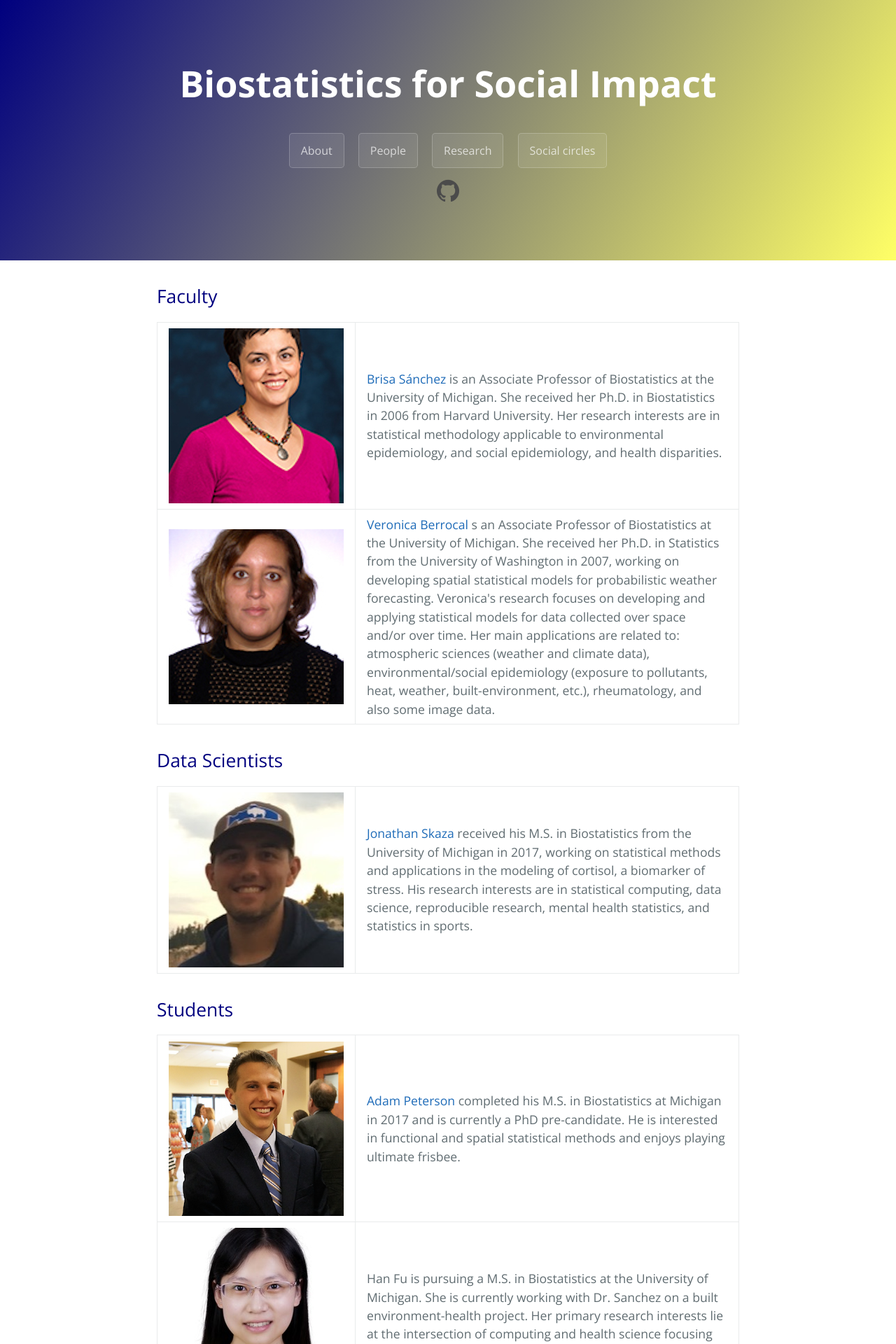
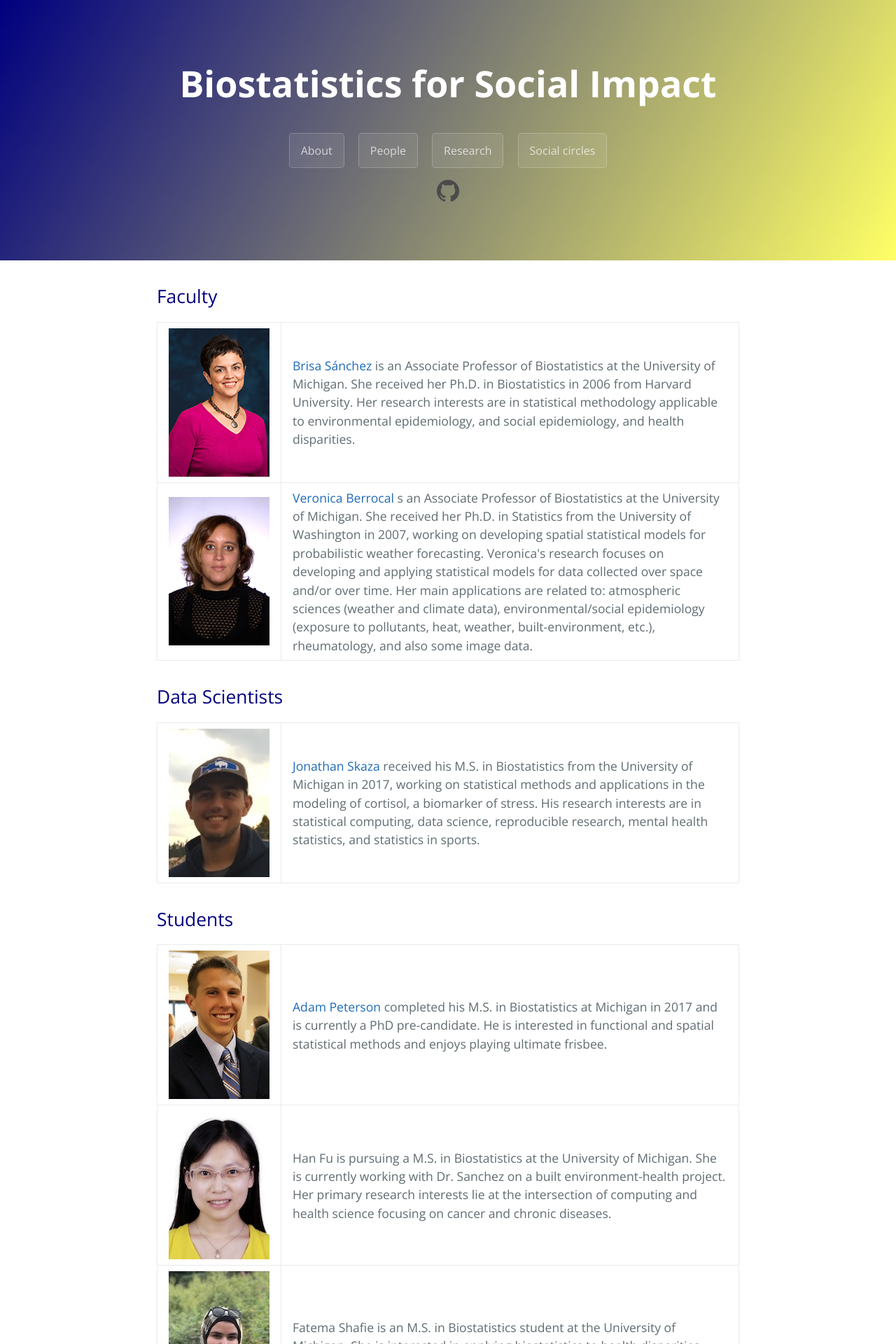
Before and after one commit to Biostatistics4SocialImpact/Biostatistics4SocialImpact.github.io, a Jekyll site: the page built from people.md, in a window 1280 px wide. Shown: the top 1920 px of the page at 70% size. Built offline with Jekyll 4.4.1, drawn with Linux system fonts in a browser that asks for light colours.

Commit message:
update photos and research

```diff
--- a/css/cayman.css
+++ b/css/cayman.css
@@ -193,60 +193,60 @@ a:hover { text-decoration: underline; }
 
 .thumbbrisa {
   background: url('/assets/brisa.jpg') 50% 50% no-repeat; /* 50% 50% centers image in div */
-  width: 250px;
-  height: 250px;
+  width: 144px;
+  height: 212px;
 }
 
 .thumbberrocal {
   background: url('/assets/berrocal.jpg') 50% 50% no-repeat; /* 50% 50% centers image in div */
-  width: 250px;
-  height: 250px;
+  width: 144px;
+  height: 212px;
 }
 
 .thumbskaza {
   background: url('/assets/skaza.jpg') 50% 50% no-repeat; /* 50% 50% centers image in div */
-  width: 250px;
-  height: 250px;
+  width: 144px;
+  height: 212px;
 }
 
 .thumbpeterson {
   background: url('/assets/peterson.png') 50% 50% no-repeat; /* 50% 50% centers image in div */
-  width: 250px;
-  height: 250px;
+  width: 144px;
+  height: 212px;
 }
 
 .thumbhan {
   background: url('/assets/han.jpeg') 50% 50% no-repeat; /* 50% 50% centers image in div */
-  width: 250px;
-  height: 250px;
+  width: 144px;
+  height: 212px;
 }
 
 .thumbfatema {
   background: url('/assets/fatema.jpg') 50% 50% no-repeat; /* 50% 50% centers image in div */
-  width: 250px;
-  height: 250px;
+  width: 144px;
+  height: 212px;
 }
 
 .thumbjung{
   background: url('/assets/jung.jpg') 50% 50% no-repeat; /* 50% 50% centers image in div */
-  width: 250px;
-  height: 250px;
+  width: 144px;
+  height: 212px;
 }
 
 .thumbdavid {
   background: url('/assets/david.jpg') 50% 50% no-repeat; /* 50% 50% centers image in div */
-  width: 250px;
-  height: 250px;
+  width: 144px;
+  height: 212px;
 }
 
 .thumbwhiteman {
   background: url('/assets/whiteman.jpg') 50% 50% no-repeat; /* 50% 50% centers image in div */
-  width: 250px;
-  height: 250px;
+  width: 144px;
+  height: 212px;
 }
 
 .thumbyuqi {
   background: url('/assets/yuqi.jpg') 50% 50% no-repeat; /* 50% 50% centers image in div */
-  width: 250px;
-  height: 250px;
+  width: 144px;
+  height: 212px;
 }
--- a/people.md
+++ b/people.md
@@ -52,7 +52,7 @@ permalink: /people/
       <td>Jung Yeon Won received her M.S. in Statistics at the University of Michigan in 2016 and is currently a first year PhD student in Biostatistics. She is working on statistical approaches to correct spatially correlated measurement errors. Her research interests are in spatial data analysis, large data sets and statistical computing. </td>
     </tr>
      <tr>
-      <td><div class="thumbdavid"></div></td>
+      <td></td>
       <td>David Lim</td>
     </tr>
      <tr>
```
Also changed, not shown: research.md (+26 -1 lines), assets/berrocal.jpg, assets/brisa.jpg, assets/han.jpeg, assets/peterson.png, assets/skaza.jpg, assets/whiteman.JPG, assets/yuqi.jpg.
